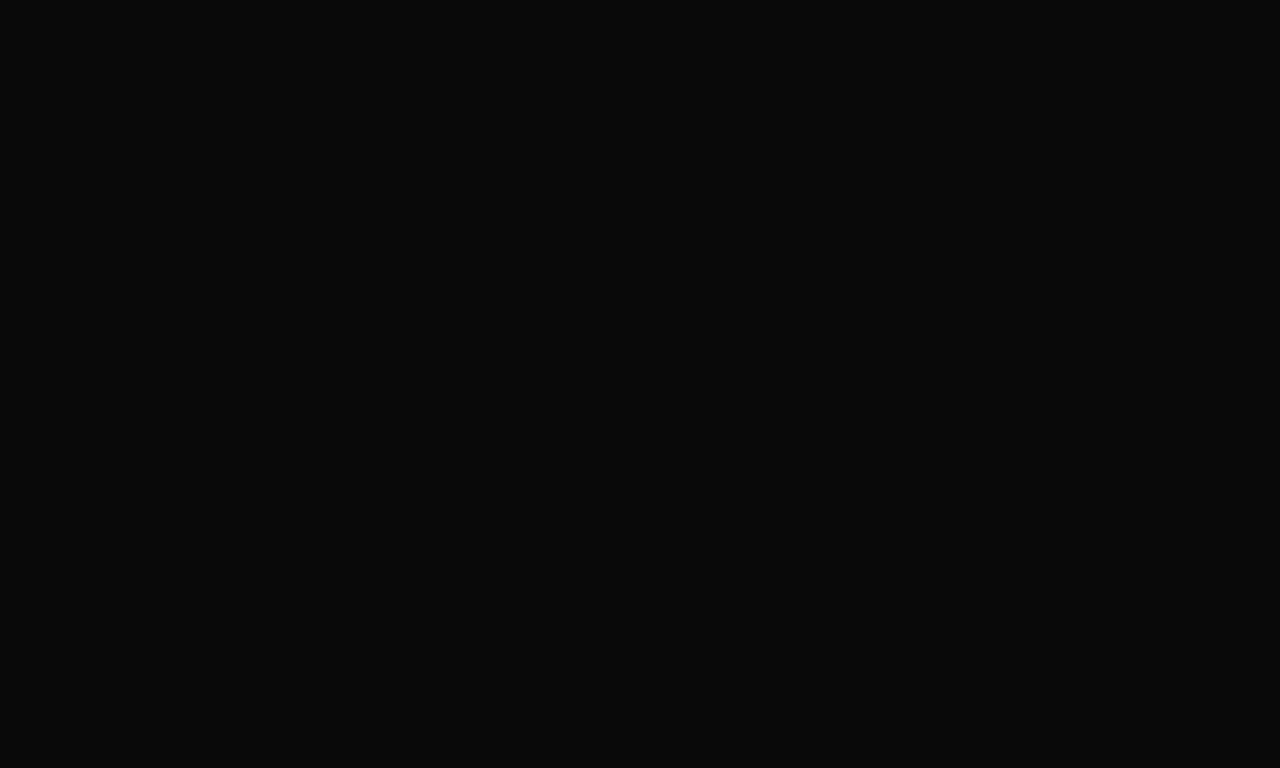
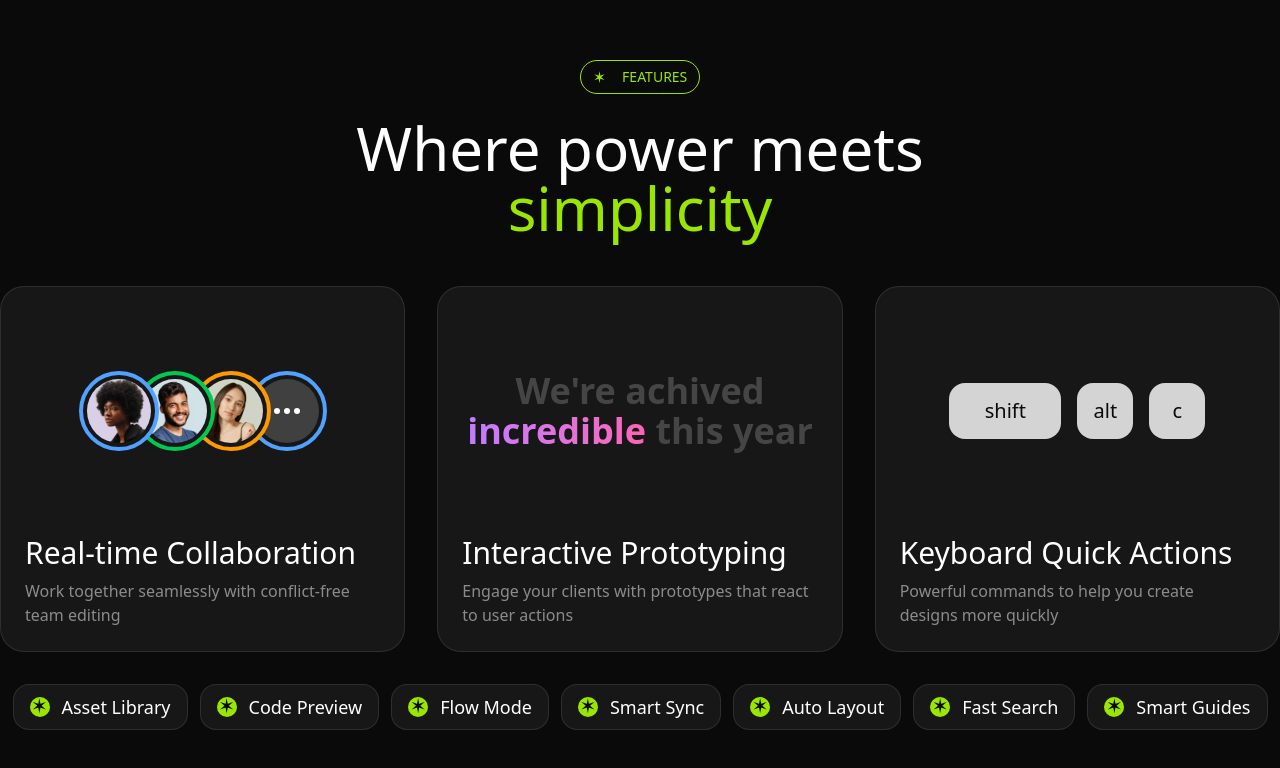
Before and after one commit to DucHuy2102/saas-landing-page, a Next.js app: page / in a window 1280 px wide. Shown: the part 1920-2688 px from the top of the page. Built offline with nearby package versions, Linux system fonts and the light colour scheme.

Commit message:
complete the features section

```diff
--- a/src/app/page.tsx
+++ b/src/app/page.tsx
@@ -1,4 +1,4 @@
-import { Hero, Introduction, LogoTicker, Navbar } from '@/sections';
+import { Features, Hero, Introduction, LogoTicker, Navbar } from '@/sections';
 
 export default function Home() {
     return (
@@ -7,6 +7,7 @@ export default function Home() {
             <Hero />
             <LogoTicker />
             <Introduction />
+            <Features />
         </>
     );
 }
--- /dev/null
+++ b/src/components/Avatar.tsx
@@ -0,0 +1,18 @@
+import { HTMLAttributes } from 'react';
+import { twMerge } from 'tailwind-merge';
+
+export default function Avatar(props: HTMLAttributes<HTMLDivElement>) {
+    const { className, children, ...otherProps } = props;
+
+    return (
+        <div
+            className={twMerge(
+                'size-20 rounded-full overflow-hidden bg-neutral-900 border-4 border-blue-400 p-1',
+                className
+            )}
+            {...otherProps}
+        >
+            {children}
+        </div>
+    );
+}
--- /dev/null
+++ b/src/components/FeatureCard.tsx
@@ -0,0 +1,23 @@
+import { ReactNode } from 'react';
+import { twMerge } from 'tailwind-merge';
+
+export default function FeatureCard(props: {
+    title: string;
+    description: string;
+    children?: ReactNode;
+    className?: string;
+}) {
+    const { title, description, children, className } = props;
+
+    return (
+        <div
+            className={twMerge('bg-neutral-900 border border-white/10 p-6 rounded-3xl', className)}
+        >
+            <div className='aspect-video'>{children}</div>
+            <div className=''>
+                <h3 className='text-3xl font-medium mt-6'>{title}</h3>
+                <p className='text-white/50 mt-2'>{description}</p>
+            </div>
+        </div>
+    );
+}
--- /dev/null
+++ b/src/components/Key.tsx
@@ -0,0 +1,18 @@
+import { HTMLAttributes } from 'react';
+import { twMerge } from 'tailwind-merge';
+
+export default function Key(props: HTMLAttributes<HTMLDivElement>) {
+    const { className, children, ...otherProps } = props;
+
+    return (
+        <div
+            className={twMerge(
+                'inline-flex justify-center items-center bg-neutral-300 size-14 rounded-2xl text-xl text-neutral-950 font-medium',
+                className
+            )}
+            {...otherProps}
+        >
+            {children}
+        </div>
+    );
+}
--- a/src/components/index.ts
+++ b/src/components/index.ts
@@ -1,3 +1,6 @@
 export { default as C_Button } from './Button';
 export { default as C_Pointer } from './Pointer';
 export { default as C_Tag } from './Tag';
+export { default as C_FeatureCard } from './FeatureCard';
+export { default as C_Avatar } from './Avatar';
+export { default as C_Key } from './Key';
--- a/src/sections/Features.tsx
+++ b/src/sections/Features.tsx
@@ -1,3 +1,9 @@
+import { C_FeatureCard, C_Tag, C_Avatar, C_Key } from '@/components';
+import avt_01 from '../../public/images/avatar-lula-meyers.jpg';
+import avt_02 from '../../public/images/avatar-ashwin-santiago.jpg';
+import avt_03 from '../../public/images/avatar-florence-shaw.jpg';
+import Image from 'next/image';
+
 const features = [
     'Asset Library',
     'Code Preview',
@@ -9,5 +15,89 @@ const features = [
 ];
 
 export default function Features() {
-    return <div>Features</div>;
+    return (
+        <section className='py-24'>
+            <div className='container mx-auto'>
+                <div className='flex justify-center'>
+                    <C_Tag>Features</C_Tag>
+                </div>
+                <h2 className='text-6xl text-center font-medium mt-6 max-w-2xl mx-auto'>
+                    Where power meets <span className='text-lime-400'>simplicity</span>
+                </h2>
+
+                <div className='mt-12 grid grid-cols-1 md:grid-cols-4 lg:grid-cols-3 gap-8'>
+                    <C_FeatureCard
+                        title='Real-time Collaboration'
+                        description='Work together seamlessly with conflict-free team editing'
+                        className='md:col-span-2 lg:col-span-1'
+                    >
+                        <div className='aspect-video flex items-center justify-center'>
+                            <C_Avatar className='z-40'>
+                                <Image src={avt_01} alt='Avatar_01' className='rounded-full' />
+                            </C_Avatar>
+                            <C_Avatar className='-ml-6 border-green-500 z-30'>
+                                <Image src={avt_02} alt='Avatar_02' className='rounded-full' />
+                            </C_Avatar>
+                            <C_Avatar className='-ml-6 border-amber-500 z-20'>
+                                <Image src={avt_03} alt='Avatar_03' className='rounded-full' />
+                            </C_Avatar>
+                            <C_Avatar className='-ml-6 bg-transparent'>
+                                <div className='size-full bg-neutral-700 rounded-full inline-flex items-center justify-center gap-1'>
+                                    {Array.from({ length: 3 }).map((_, i) => (
+                                        <span key={i} className='size-1.5 rounded-full bg-white' />
+                                    ))}
+                                </div>
+                            </C_Avatar>
+                        </div>
+                    </C_FeatureCard>
+                    <C_FeatureCard
+                        title='Interactive Prototyping'
+                        description='Engage your clients with prototypes that react to user actions'
+                        className='md:col-span-2 lg:col-span-1'
+                    >
+                        <div className='aspect-video flex items-center justify-center'>
+                            <p className='text-4xl font-extrabold text-white/20 text-center'>
+                                <p className=''>
+                                    We're achived {''}
+                                    <span className='bg-gradient-to-r from-purple-400 to-pink-400 text-transparent bg-clip-text'>
+                                        incredible
+                                    </span>{' '}
+                                    this year
+                                </p>
+                            </p>
+                        </div>
+                    </C_FeatureCard>
+                    <C_FeatureCard
+                        title='Keyboard Quick Actions'
+                        description='Powerful commands to help you create designs more quickly'
+                        className='md:col-span-2 md:col-start-2 lg:col-span-1 lg:col-start-auto'
+                    >
+                        <div className='aspect-video flex items-center justify-center gap-4'>
+                            <C_Key className='w-28'>shift</C_Key>
+                            <C_Key>alt</C_Key>
+                            <C_Key>c</C_Key>
+                        </div>
+                    </C_FeatureCard>
+                </div>
+
+                <div className='mt-8 flex flex-wrap gap-3 items-center justify-center'>
+                    {features.map((feature, index) => (
+                        <div
+                            key={index}
+                            className='bg-neutral-900 border border-white/10 inline-flex
+                            justify-center items-center gap-3 px-3 md:px-4 py-1.5 md:py-2 rounded-2xl '
+                        >
+                            <span
+                                className='bg-lime-400 text-neutral-950 size-5 rounded-full
+                            inline-flex justify-center items-center text-xl pb-0.5'
+                            >
+                                &#10038;
+                            </span>
+                            <span className='font-medium md:text-lg'>{feature}</span>
+                        </div>
+                    ))}
+                </div>
+            </div>
+        </section>
+    );
 }
```
